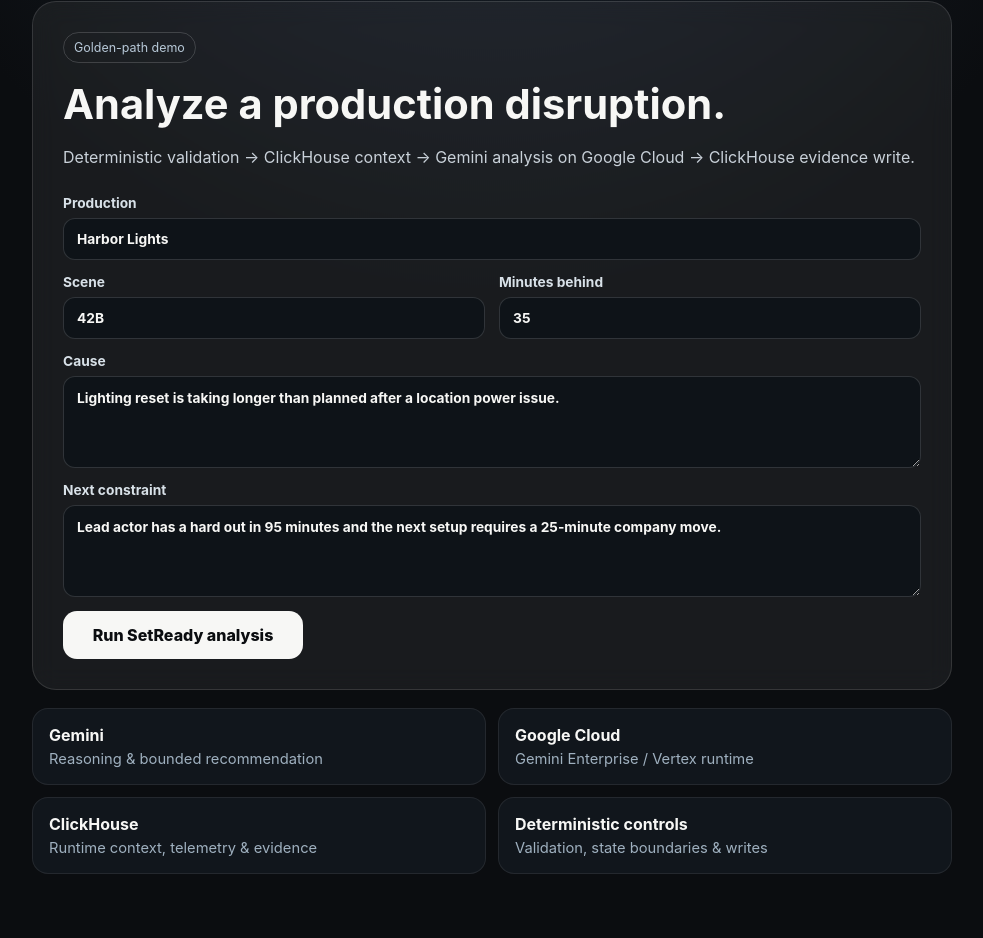
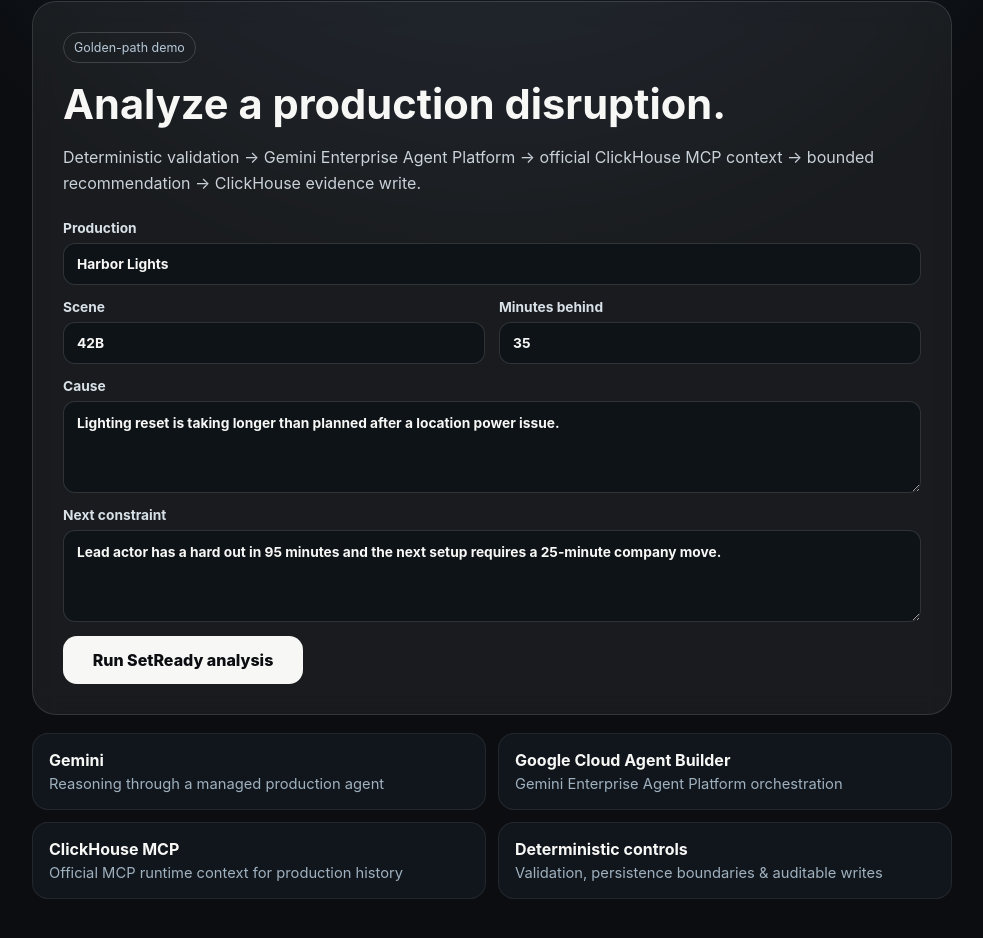
Before and after one commit to aizoya/setready-ai, a Next.js app: page / in a window 1280 px wide. Shown: the part 358-1296 px from the top of the page, without its empty margins (148-1131 px from the left). Built offline with nearby package versions, Linux system fonts and the light colour scheme.

Commit message:
Show Agent Platform and ClickHouse MCP runtime evidence

```diff
--- a/app/page.tsx
+++ b/app/page.tsx
@@ -8,9 +8,12 @@ type AnalysisResult = {
   recommendation?: string;
   error?: string;
   evidence?: {
-    clickhouseReadRows: number;
+    agentPlatform: boolean;
+    agent: string;
+    interactionId: string;
+    clickhouseMcp: boolean;
+    clickhouseMcpServer: string;
     clickhouseWrite: boolean;
-    model: string;
     googleCloudProject: string;
     location: string;
     latencyMs: number;
@@ -65,7 +68,7 @@ export default function Home() {
           <span className="status">Golden-path demo</span>
           <h2>Analyze a production disruption.</h2>
           <p>
-            Deterministic validation → ClickHouse context → Gemini analysis on Google Cloud → ClickHouse evidence write.
+            Deterministic validation → Gemini Enterprise Agent Platform → official ClickHouse MCP context → bounded recommendation → ClickHouse evidence write.
           </p>
         </div>
 
@@ -106,10 +109,12 @@ export default function Home() {
           {result.error && <p>{result.error}</p>}
           {result.evidence && (
             <div className="evidenceGrid">
-              <span>Gemini: {result.evidence.model}</span>
+              <span>Agent Platform: {result.evidence.agentPlatform ? "verified" : "not verified"}</span>
+              <span>Agent: {result.evidence.agent}</span>
+              <span>Interaction: {result.evidence.interactionId ? result.evidence.interactionId.slice(0, 18) : "not returned"}</span>
+              <span>ClickHouse MCP: {result.evidence.clickhouseMcp ? result.evidence.clickhouseMcpServer : "not verified"}</span>
+              <span>ClickHouse evidence write: {result.evidence.clickhouseWrite ? "confirmed" : "not confirmed"}</span>
               <span>Google Cloud: {result.evidence.location}</span>
-              <span>ClickHouse read: {result.evidence.clickhouseReadRows} prior rows</span>
-              <span>ClickHouse write: {result.evidence.clickhouseWrite ? "confirmed" : "not confirmed"}</span>
               <span>Latency: {result.evidence.latencyMs} ms</span>
             </div>
           )}
@@ -117,10 +122,10 @@ export default function Home() {
       )}
 
       <section className="grid technologyGrid">
-        <article><strong>Gemini</strong><span>Reasoning & bounded recommendation</span></article>
-        <article><strong>Google Cloud</strong><span>Gemini Enterprise / Vertex runtime</span></article>
-        <article><strong>ClickHouse</strong><span>Runtime context, telemetry & evidence</span></article>
-        <article><strong>Deterministic controls</strong><span>Validation, state boundaries & writes</span></article>
+        <article><strong>Gemini</strong><span>Reasoning through a managed production agent</span></article>
+        <article><strong>Google Cloud Agent Builder</strong><span>Gemini Enterprise Agent Platform orchestration</span></article>
+        <article><strong>ClickHouse MCP</strong><span>Official MCP runtime context for production history</span></article>
+        <article><strong>Deterministic controls</strong><span>Validation, persistence boundaries & auditable writes</span></article>
       </section>
     </main>
   );
```
